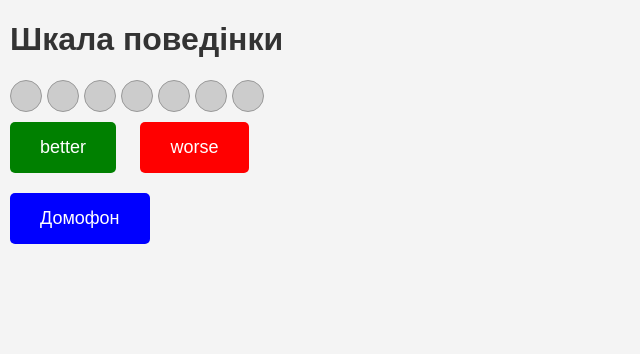
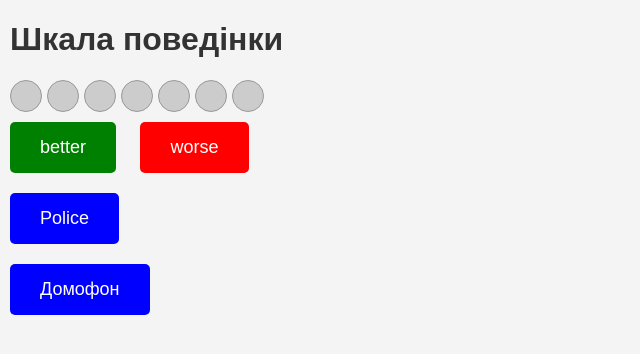
Before and after one commit to steppehare/harmfulness_tool, a Flask app: page / in a window 1280 px wide. Shown: the top 354 px of the page, without its empty margins (0-640 px from the left). Run offline with Flask 3, Linux system fonts and the light colour scheme.

Commit message:
Toggle police mode

```diff
--- a/main.py
+++ b/main.py
@@ -2,6 +2,7 @@ from flask import Flask, render_template, request, jsonify
 from gpiozero import LED
 from pygame import mixer
 from dataclasses import dataclass
+from time import sleep
 
 
 app = Flask(__name__)
@@ -13,7 +14,6 @@ class BoxItem:
     led_name: str
     led_color: str = 'grey'
     led_status: float = 0.0
-    led_name2: str = ''
 
 
 class ColorManager:
@@ -26,6 +26,9 @@ class ColorManager:
         self.box_items = {}
         mixer.init()
         self.initialize_box_items()
+        self.led_p_red = LED('GPIO26')
+        self.led_p_blue = LED('GPIO19')
+        self.police_mode = False
 
     def inc_counter(self):
         print(f'inc_counter() counter: {self.counter}')
@@ -88,6 +91,17 @@ class ColorManager:
             cur_box.led_color = 'grey'
             cur_box.led.off()
 
+    def toggle_police(self):
+        if self.police_mode:
+            self.police_mode = False
+            self.led_p_red.off()
+            self.led_p_blue.off()
+        else:
+            self.led_p_red.blink(0.5, 0.5)
+            sleep(0.5)
+            self.led_p_blue.blink(0.5, 0.5)
+
+
     def get_box_items(self):
         ui_dict = {}
         for item in self.box_items.values():
@@ -111,6 +125,8 @@ def process_button(button_id):
     elif button_id == 'domofon':
         mixer.music.load('Domofon.mp3')
         mixer.music.play()
+    elif button_id == 'police':
+        color_manager.toggle_police()
     color_manager.update_box_color()
     print(color_manager.get_box_items())
     return jsonify(success=True)
--- a/templates/index_color_class.html
+++ b/templates/index_color_class.html
@@ -98,6 +98,9 @@
         <button id="worse" class="btn red" onclick="submitFormAndResetColor('worse')">worse</button>
     </div>
     <div>
+        <button id="police" class="btn blue" onclick="submitFormAndResetColor('police')">Police</button>
+    </div>
+    <div>
         <button id="domofon" class="btn blue" onclick="submitFormAndResetColor('domofon')">Домофон</button>
     </div>
 </body>
```
